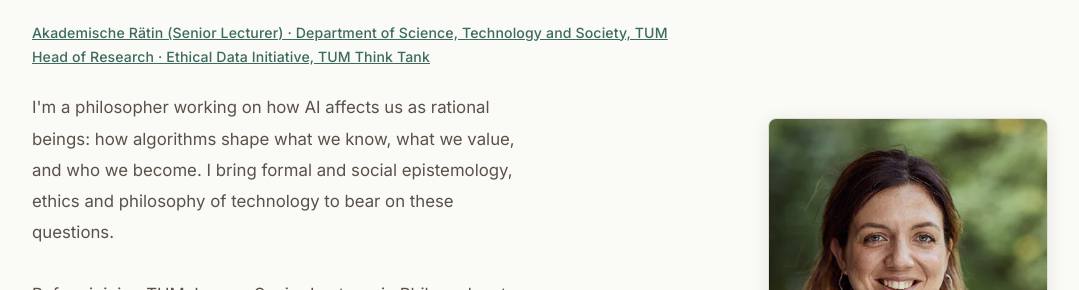
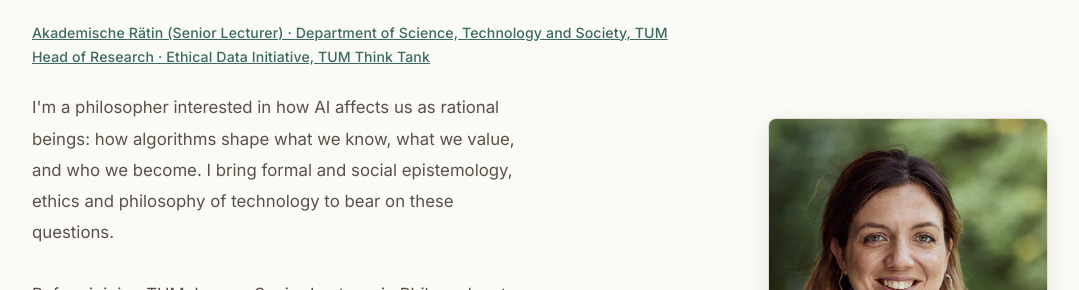
Before and after one commit to capt-c/silvia-milano-website, a Jekyll site: the page built from silvia-milano-site/index.html, in a window 1280 px wide and 900 px high. Shown: the part 270-560 px from the top of the window, without its empty margins (100-1179 px from the left). Built offline with Jekyll 4.4.1, drawn with Linux system fonts in a browser that asks for light colours; some web fonts are replaced.

Commit message:
Update index.html

```diff
--- a/silvia-milano-site/index.html
+++ b/silvia-milano-site/index.html
@@ -15,7 +15,7 @@
         <a href="https://ethicaldatainitiative.org" target="_blank" rel="noopener">Head of Research · Ethical Data Initiative, TUM Think Tank</a>
       </p>
       <p class="hero-bio">
-        I'm a philosopher working on how AI affects us as rational beings: how algorithms shape what we know, what we value, and who we become. I bring formal and social epistemology, ethics and philosophy of technology to bear on these questions.<br>
+        I'm a philosopher interested in how AI affects us as rational beings: how algorithms shape what we know, what we value, and who we become. I bring formal and social epistemology, ethics and philosophy of technology to bear on these questions.<br>
         <br>Before joining TUM, I was a Senior Lecturer in Philosophy at the University of Exeter, and a Humboldt Fellow at the <a href="https://www.philosophie.lmu.de/mcmp/en/">Munich Centre for Mathematical Philosophy</a>, LMU Munich.
         Prior to that, I spent a few years researching AI ethics in Oxford, first as a Postdoctoral Researcher at the <a href="https://www.oii.ox.ac.uk">Oxford Internet Institute</a>, and then as a Research Fellow in Philosophy and William Golding Junior Research Fellow at Brasenose College.
         I completed my PhD in Philosophy at the <a href="https://www.lse.ac.uk/philosophy">London School of Economics and Political Science</a> in 2018.
```
